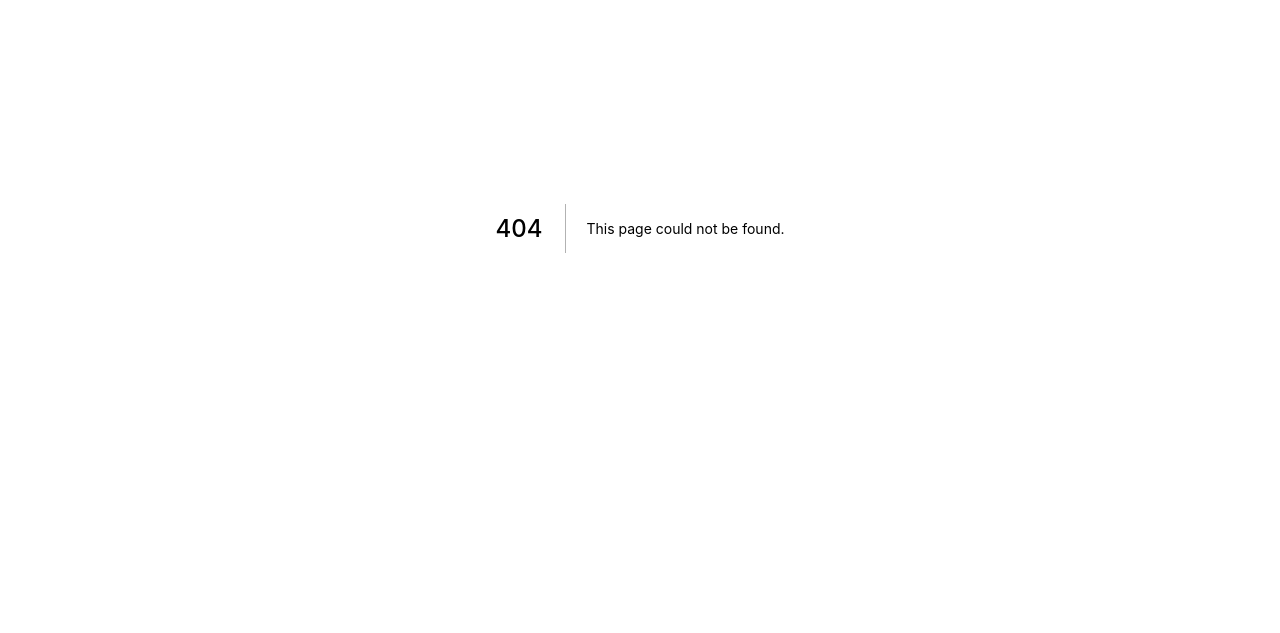
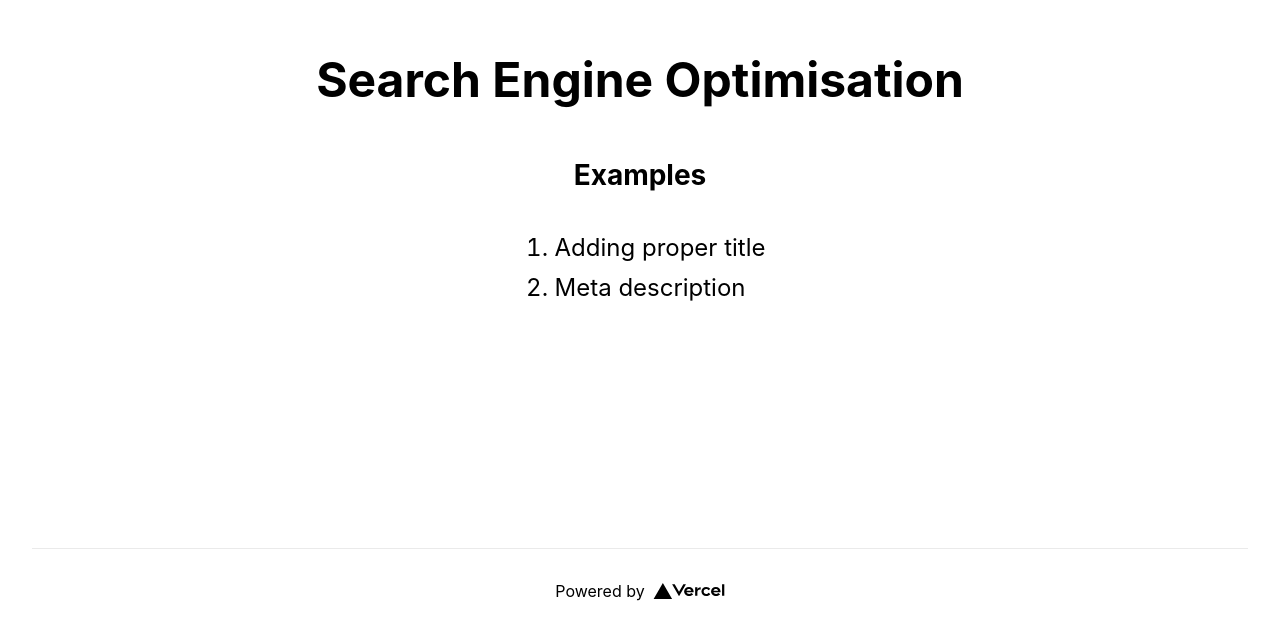
Before and after one commit to anuk79/nextjs-seo-demo, a Next.js app: page /examples in a window 1280 px wide. Before the commit this address had no page. Shown: the part 172-805 px from the top of the page. Built offline with nearby package versions, Linux system fonts and the light colour scheme.

Commit message:
add title, meta, lang and details

```diff
--- a/package.json
+++ b/package.json
@@ -14,6 +14,7 @@
   },
   "devDependencies": {
     "eslint": "8.9.0",
-    "eslint-config-next": "12.0.10"
+    "eslint-config-next": "12.0.10",
+    "next-sitemap": "^1.6.184"
   }
 }
--- /dev/null
+++ b/pages/_document.js
@@ -0,0 +1,22 @@
+import Document, { Html, Head, Main, NextScript } from 'next/document';
+
+class CustomDocument extends Document {
+  static async getInitialProps(ctx) {
+    const initialProps = await Document.getInitialProps(ctx);
+    return { ...initialProps };
+  }
+
+  render() {
+    return (
+      <Html>
+        <Head />
+        <body>
+          <Main />
+          <NextScript />
+        </body>
+      </Html>
+    );
+  }
+}
+
+export default CustomDocument;
--- /dev/null
+++ b/pages/examples.js
@@ -0,0 +1,35 @@
+import Head from 'next/head';
+import Image from 'next/image';
+import styles from '../styles/Home.module.css';
+
+export default function SEOTypes() {
+  return (
+    <div className={styles.container}>
+      <main className={styles.main}>
+        <h1 className={styles.title}>
+          Search Engine Optimisation
+        </h1>
+        <section>
+          <h2 className={styles.sectionTitle}>Examples</h2>
+          <ol>
+            <li>Adding proper title</li>
+            <li>Meta description</li>
+          </ol>
+        </section>
+      </main>
+
+      <footer className={styles.footer}>
+        <a
+          href="https://vercel.com?utm_source=create-next-app&utm_medium=default-template&utm_campaign=create-next-app"
+          target="_blank"
+          rel="noopener noreferrer"
+        >
+          Powered by{' '}
+          <span className={styles.logo}>
+            <Image src="/vercel.svg" alt="Vercel Logo" width={72} height={16} />
+          </span>
+        </a>
+      </footer>
+    </div>
+  );
+}
--- a/styles/Home.module.css
+++ b/styles/Home.module.css
@@ -3,8 +3,8 @@
 }
 
 .main {
-  min-height: 100vh;
-  padding: 4rem 0;
+  min-height: 90vh;
+  padding: 2rem 0;
   flex: 1;
   display: flex;
   flex-direction: column;
@@ -42,7 +42,8 @@
 .title {
   margin: 0;
   line-height: 1.15;
-  font-size: 4rem;
+  font-size: 3rem;
+  margin-bottom: 1.5rem;
 }
 
 .title,
@@ -50,8 +51,15 @@
   text-align: center;
 }
 
+.sectionTitle {
+  line-height: 1.5;
+  font-size: 1.75rem;
+  margin-bottom: 2rem;
+  text-align: center;
+}
+
 .description {
-  margin: 4rem 0;
+  margin: 2rem 0;
   line-height: 1.5;
   font-size: 1.5rem;
 }
@@ -67,7 +75,6 @@
 
 .grid {
   display: flex;
-  align-items: center;
   justify-content: center;
   flex-wrap: wrap;
   max-width: 800px;
@@ -82,7 +89,7 @@
   border: 1px solid #eaeaea;
   border-radius: 10px;
   transition: color 0.15s ease, border-color 0.15s ease;
-  max-width: 300px;
+  width: 300px;
 }
 
 .card:hover,
--- a/styles/globals.css
+++ b/styles/globals.css
@@ -14,3 +14,8 @@ a {
 * {
   box-sizing: border-box;
 }
+
+li {
+  font-size: 1.5rem;
+  line-height: 2.5rem;;
+}
```
Also changed, not shown: pages/index.js (+22 -32 lines), pages/seo-types.js (added, +36 -0 lines), pages/slides-and-code.js (added, +48 -0 lines), public/learn-seo.png (added), 1 other file (tests, documents, lock files or other folders).
